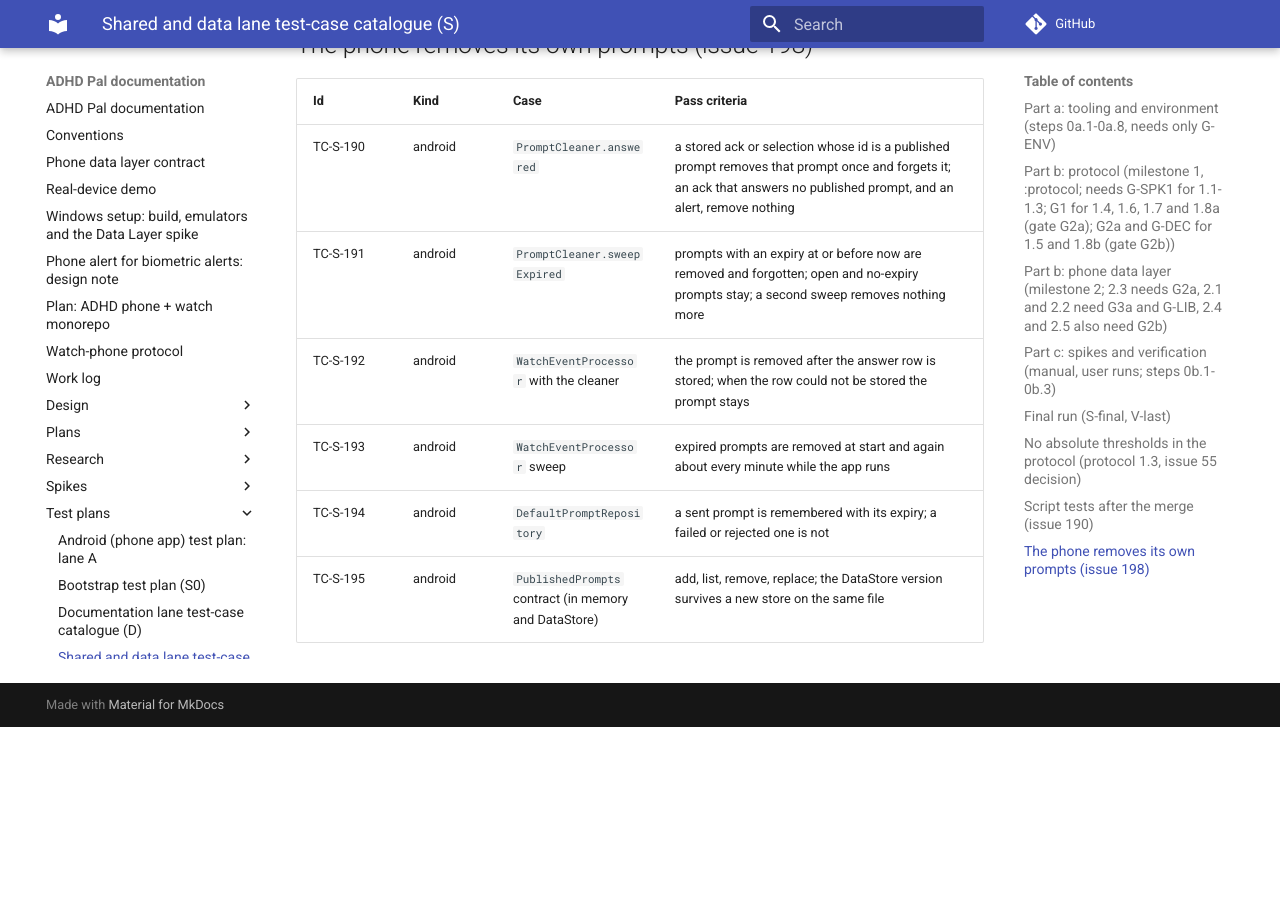
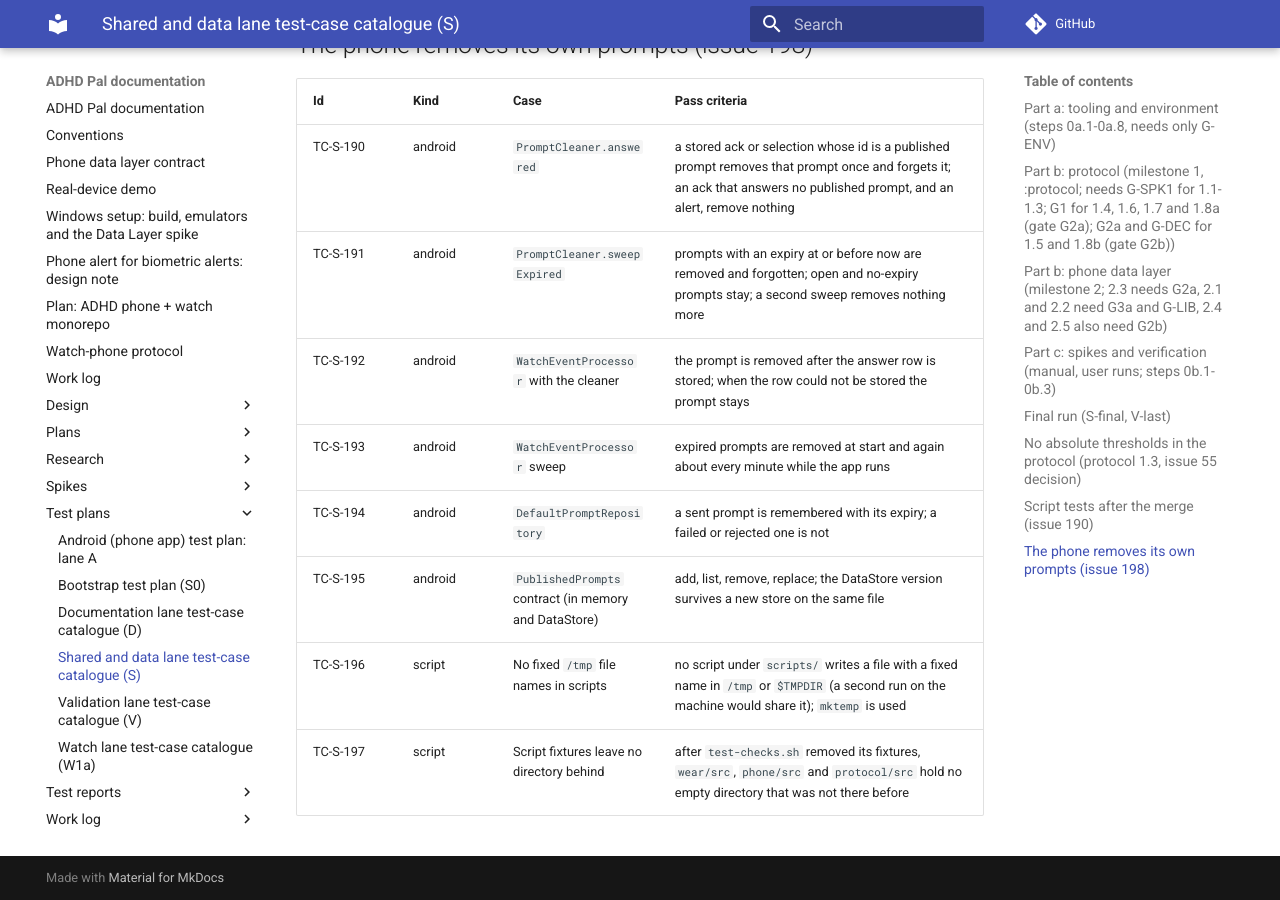
Before and after one commit to shlomoa/my-adhd-pal, an MkDocs documentation site: the page built from docs/test-plans/shared.md, in a window 1280 px wide and 900 px high, scrolled down 12025 px. Built offline with MkDocs 1.6.1 and Material for MkDocs 9.7.7, drawn with Linux system fonts in a browser that asks for light colours; comment, search, counter and statistics services are not loaded; before the commit the page ends 12752 px from its top, so only the background shows below that.

Commit message:
Hygiene tests first: no fixed /tmp names, no stray directories after test-checks.sh (TC-S-196, TC-S-197; red) (#205)
Co-Authored-By: Claude Sonnet 5.5 <noreply@anthropic.com>
Claude-Session: https://claude.ai/code/session_01TQAVa5p8RdXHUqYVNPa3oE

```diff
--- a/docs/test-plans/shared.md
+++ b/docs/test-plans/shared.md
@@ -179,3 +179,5 @@ commit SHA); final in `docs/test-reports/shared-final.md` (each id `PASS`, zero
 | TC-S-193 | android | `WatchEventProcessor` sweep | expired prompts are removed at start and again about every minute while the app runs |
 | TC-S-194 | android | `DefaultPromptRepository` | a sent prompt is remembered with its expiry; a failed or rejected one is not |
 | TC-S-195 | android | `PublishedPrompts` contract (in memory and DataStore) | add, list, remove, replace; the DataStore version survives a new store on the same file |
+| TC-S-196 | script | No fixed `/tmp` file names in scripts | no script under `scripts/` writes a file with a fixed name in `/tmp` or `$TMPDIR` (a second run on the machine would share it); `mktemp` is used |
+| TC-S-197 | script | Script fixtures leave no directory behind | after `test-checks.sh` removed its fixtures, `wear/src`, `phone/src` and `protocol/src` hold no empty directory that was not there before |
```
Also changed, not shown: 1 other file.
